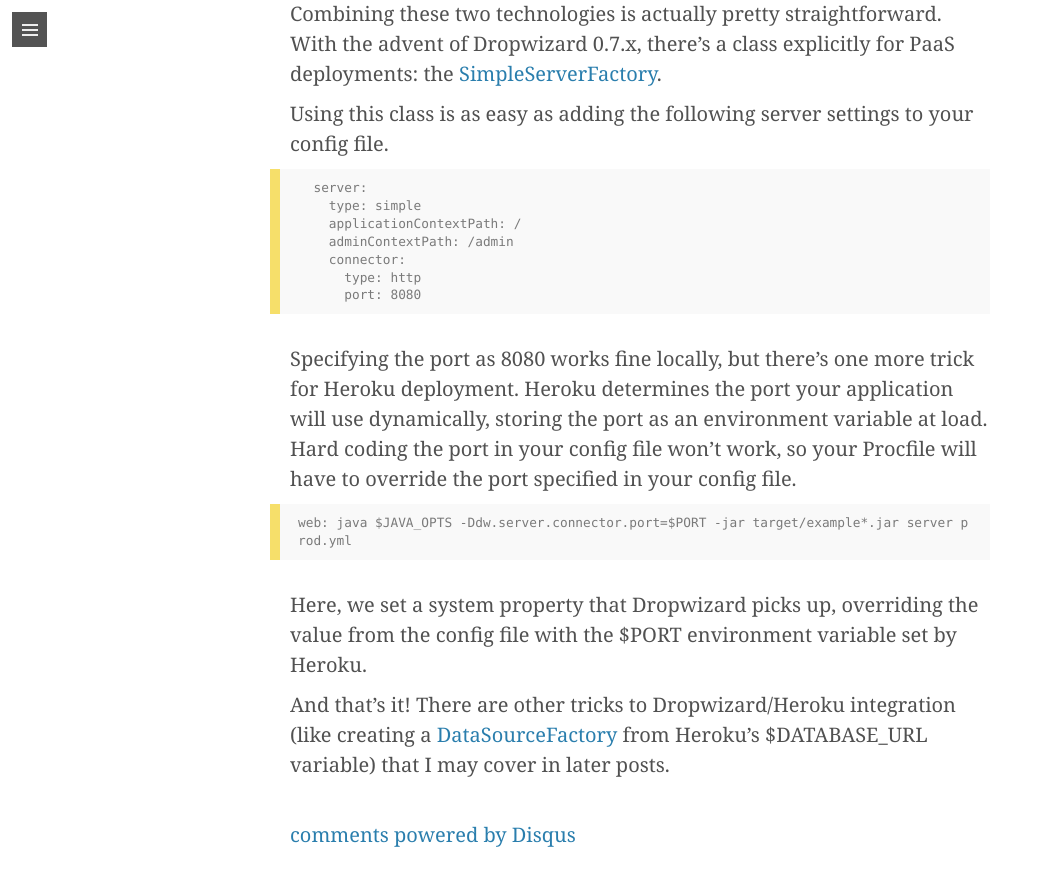
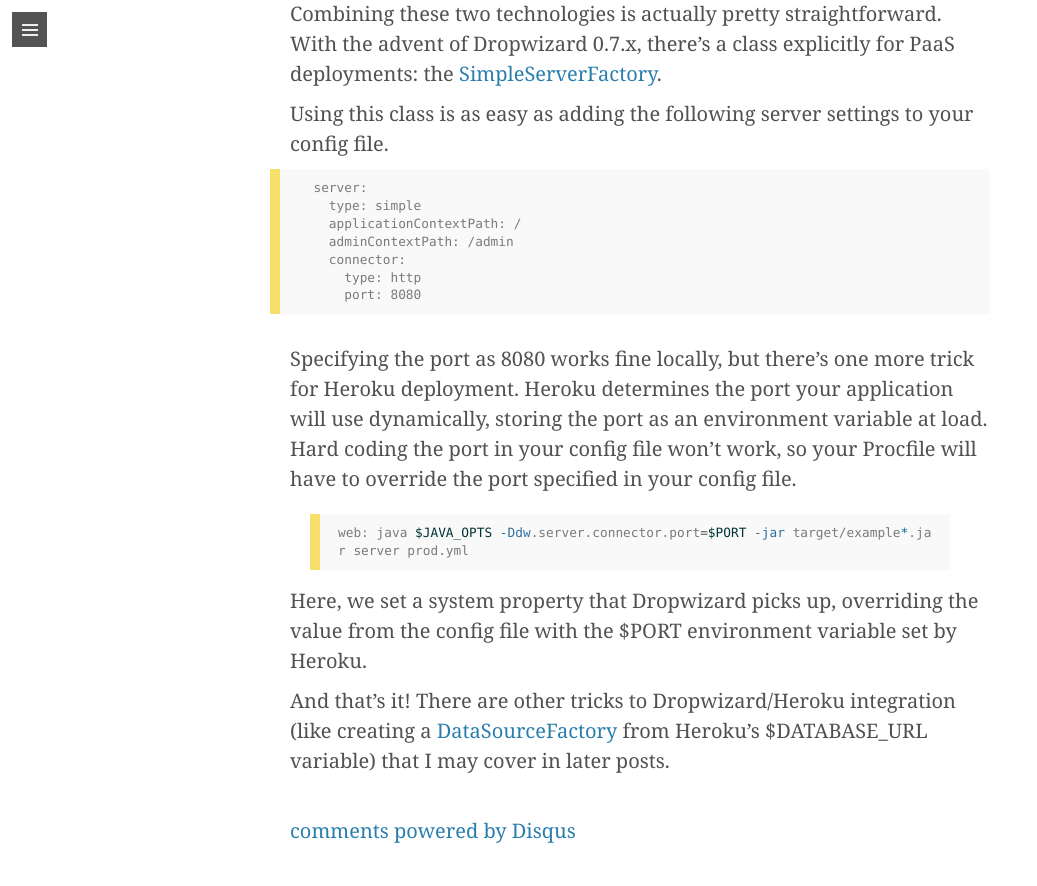
Before and after one commit to colinpilloud/colin.zone, a Jekyll site: the page built from _posts/2014-10-08-deploying-dropwizard-to-heroku.md, in a window 1280 px wide and 900 px high, scrolled down 1061 px. Shown: the top 886 px of the window, without its empty margins (0-1037 px from the left). Built offline with Jekyll 4.4.1, drawn with Linux system fonts in a browser that asks for light colours; Markdown is read by kramdown in place of the engine named in the settings; comment, search, counter and statistics services are not loaded.

Commit message:
Correct issues with syntax highlighting

```diff
--- a/_config.yml
+++ b/_config.yml
@@ -1,6 +1,6 @@
 # Dependencies
 markdown:	redcarpet
-pygments:	true
+highlighter:	pygments
 
 # Permalinks
 permalink:	/:title
--- a/_posts/2014-10-08-deploying-dropwizard-to-heroku.md
+++ b/_posts/2014-10-08-deploying-dropwizard-to-heroku.md
@@ -24,9 +24,9 @@
 
 Specifying the port as 8080 works fine locally, but there's one more trick for Heroku deployment. Heroku determines the port your application will use dynamically, storing the port as an environment variable at load. Hard coding the port in your config file won't work, so your Procfile will have to override the port specified in your config file.
 
-<pre>
+{% highlight bash %}
 web: java $JAVA_OPTS -Ddw.server.connector.port=$PORT -jar target/example*.jar server prod.yml
-</pre>
+{% endhighlight %}
 
 Here, we set a system property that Dropwizard picks up, overriding the value from the config file with the $PORT environment variable set by Heroku.
 
--- a/atom.xml
+++ b/atom.xml
@@ -1,7 +1,3 @@
----
-layout: nil
----
-
 <?xml version="1.0" encoding="utf-8"?>
 <feed xmlns="http://www.w3.org/2005/Atom">
 
```
Also changed, not shown: Gemfile (line endings or trailing spaces).
